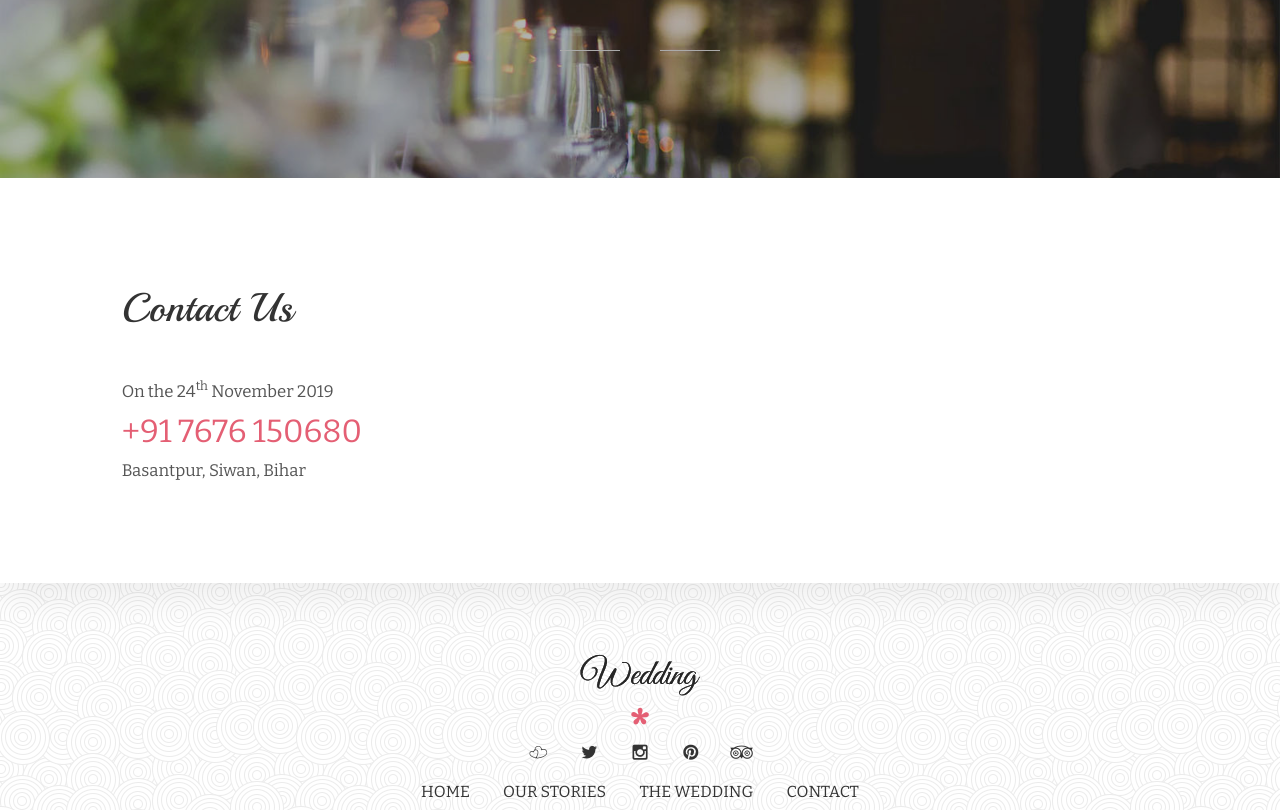
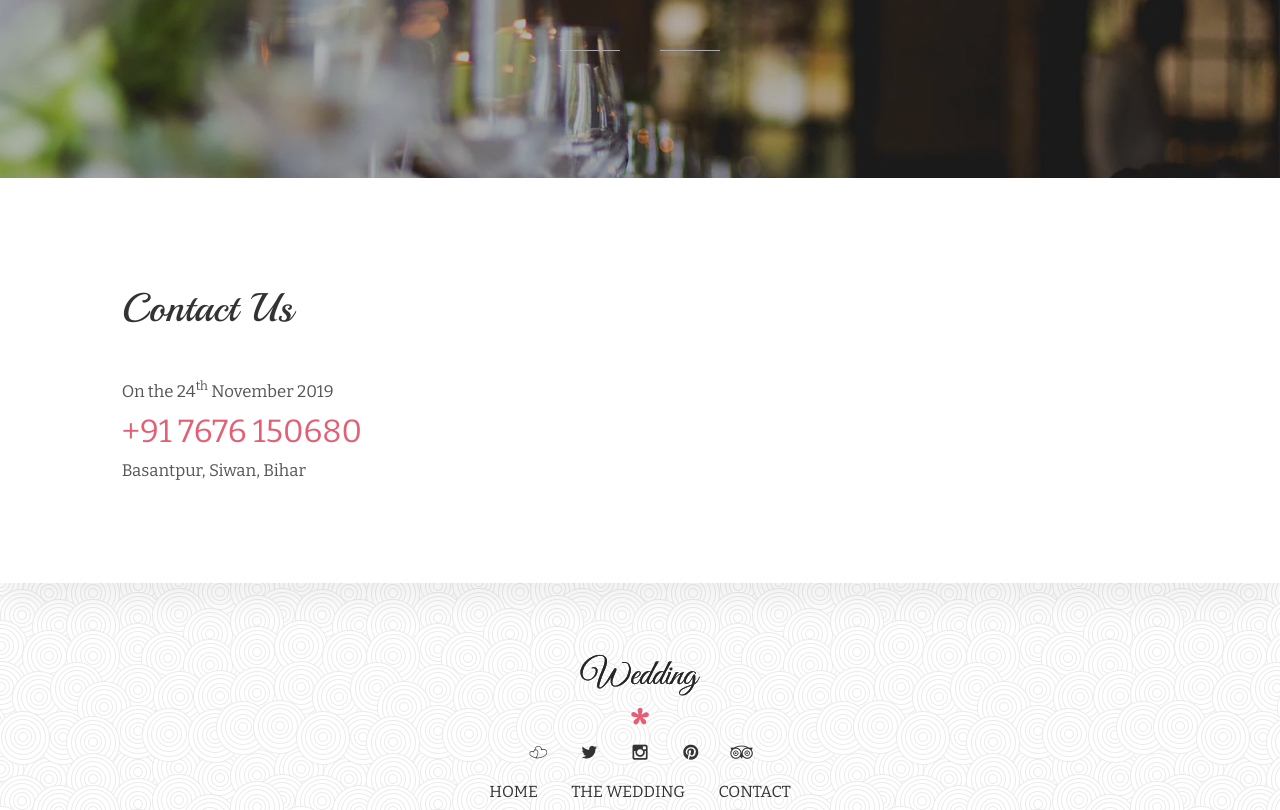
Before and after one commit to jagdishinfrrd/JagdishWedding, a plain HTML site: page index.html in a window 1280 px wide. Shown: the part 2745-3555 px from the top of the page. Drawn offline with nearby package versions, Linux system fonts and the light colour scheme.

Commit message:
Update index.html

```diff
--- a/index.html
+++ b/index.html
@@ -301,7 +301,7 @@
 
 			<ul class="footer-links">
 				<li><a href="#">HOME</a></li>
-				<li><a href="#main-menu">OUR STORIES</a></li>
+
 				<li><a href="#">THE WEDDING</a></li>
 				<li><a href="#contact-us">CONTACT</a></li>
 			</ul>
```
